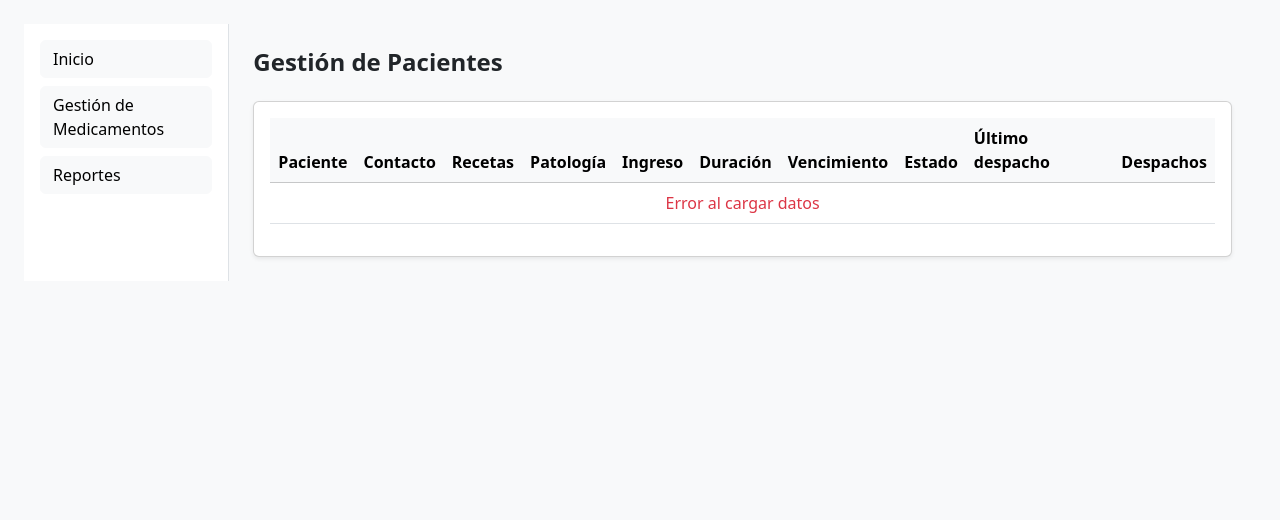
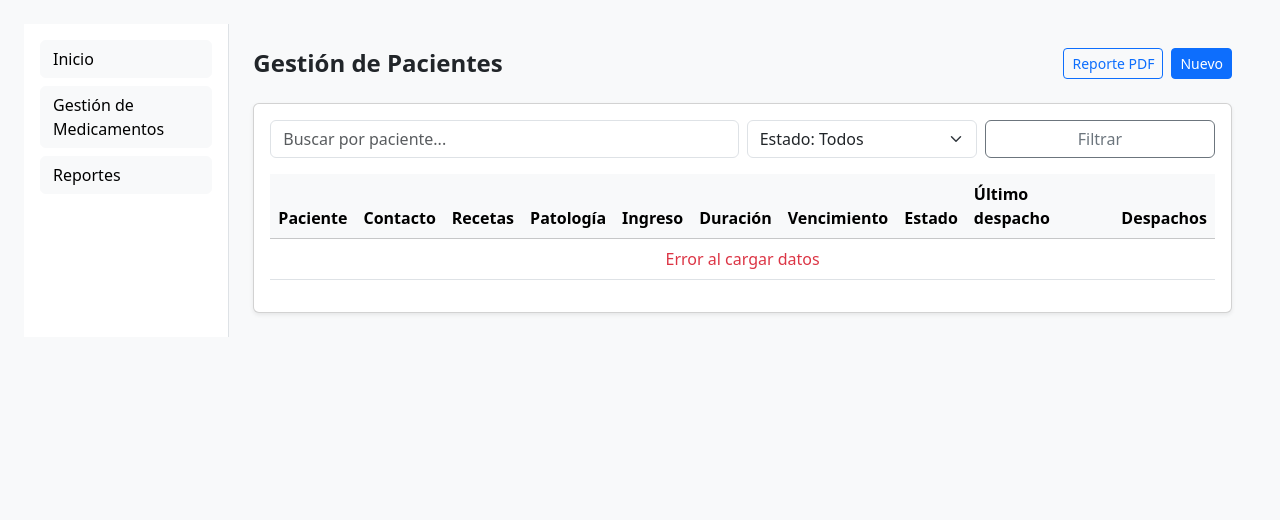
Before and after one commit to Lorena-V/Proyecto-titulo-TI, a Flask app: template app/templates/pacientes.html in a window 1280 px wide. Shown: the part 57-577 px from the top of the page. Run offline with Flask 3, Linux system fonts and the light colour scheme; the template is opened without the code that fills it, so the values that code supplies are empty.

Commit message:
Se agregó funcionalidad de búsqueda y filtrado en gestión de pacientes

```diff
--- a/app/static/js/app.js
+++ b/app/static/js/app.js
@@ -57,18 +57,91 @@ document.addEventListener("DOMContentLoaded", () => {
   }
 });
 
+// document.addEventListener("DOMContentLoaded", () => {
+//   const tbody = document.getElementById("tablaPacientesBody");
+//   if (!tbody) return;
+
+//   fetch("/api/gestion_pacientes")
+//     .then(res => res.json())
+//     .then(data => {
+//       tbody.innerHTML = "";
+
+//       data.forEach(row => {
+//         const tr = document.createElement("tr");
+
+//         tr.innerHTML = `
+//           <td>${row.paciente}</td>
+//           <td>${row.contacto ?? "-"}</td>
+//           <td>${row.recetas}</td>
+//           <td>${row.patologia}</td>
+//           <td>${formatFecha(row.ingreso)}</td>
+//           <td>${row.duracion_dias} días</td>
+//           <td>${formatFecha(row.vencimiento)}</td>
+//           <td>
+//             <span class="badge ${row.estado === "Vigente" ? "bg-success" : "bg-danger"}">
+//               ${row.estado}
+//             </span>
+//           </td>
+//           <td>${row.ultimo_despacho ? formatFecha(row.ultimo_despacho) : "-"}</td>
+//           <td>${row.despachos_realizados}</td>
+//         `;
+
+//         tbody.appendChild(tr);
+//       });
+//     })
+//     .catch(err => {
+//       console.error("Error cargando pacientes:", err);
+//       tbody.innerHTML = `
+//         <tr>
+//           <td colspan="10" class="text-center text-danger">
+//             Error al cargar datos
+//           </td>
+//         </tr>
+//       `;
+//     });
+// });
+
 document.addEventListener("DOMContentLoaded", () => {
   const tbody = document.getElementById("tablaPacientesBody");
   if (!tbody) return;
 
-  fetch("/api/gestion_pacientes")
-    .then(res => res.json())
-    .then(data => {
+  const searchInput = document.getElementById("searchPaciente");
+  const filtroEstado = document.getElementById("filtroEstado");
+  const btnFiltrar = document.getElementById("btnFiltrarPacientes");
+
+  let allData = []; // cache
+
+  function estadoCalculado(row) {
+    // Usaremos la fecha de vencimiento para decidir Vigente / Vencida / Porvencer
+    // Por vencer = vigente y vence dentro de 30 días
+    const hoy = new Date();
+    hoy.setHours(0, 0, 0, 0);
+
+    if (!row.vencimiento) return row.estado || "Vigente";
+
+    const [y, m, d] = row.vencimiento.split("-").map(Number);
+    const venc = new Date(y, m - 1, d);
+    venc.setHours(0, 0, 0, 0);
+
+    if (venc < hoy) return "Vencida";
+
+    const diffDias = Math.ceil((venc - hoy) / (1000 * 60 * 60 * 24));
+    if (diffDias <= 30) return "Porvencer";
+
+    return "Vigente";
+  }
+
+  function render(data) {
     tbody.innerHTML = "";
 
-      data.forEach(row => {
+    data.forEach((row) => {
+      const est = estadoCalculado(row);
+      const badgeClass =
+        est === "Vigente" ? "bg-success" :
+        est === "Porvencer" ? "bg-warning text-dark" :
+        "bg-danger";
+
       const tr = document.createElement("tr");
-
       tr.innerHTML = `
         <td>${row.paciente}</td>
         <td>${row.contacto ?? "-"}</td>
@@ -77,19 +150,52 @@ document.addEventListener("DOMContentLoaded", () => {
         <td>${formatFecha(row.ingreso)}</td>
         <td>${row.duracion_dias} días</td>
         <td>${formatFecha(row.vencimiento)}</td>
-          <td>
-            <span class="badge ${row.estado === "Vigente" ? "bg-success" : "bg-danger"}">
-              ${row.estado}
-            </span>
-          </td>
+        <td><span class="badge ${badgeClass}">${est}</span></td>
         <td>${row.ultimo_despacho ? formatFecha(row.ultimo_despacho) : "-"}</td>
         <td>${row.despachos_realizados}</td>
       `;
-
       tbody.appendChild(tr);
     });
+
+    if (data.length === 0) {
+      tbody.innerHTML = `
+        <tr>
+          <td colspan="10" class="text-center text-muted">Sin resultados</td>
+        </tr>
+      `;
+    }
+  }
+
+  function aplicarFiltros() {
+    const q = (searchInput?.value || "").toLowerCase().trim();
+    const estadoSel = filtroEstado?.value || "";
+
+    const filtrados = allData.filter((row) => {
+      // 1) Buscador: solo por nombre de paciente
+      if (q && !(row.paciente || "").toLowerCase().includes(q)) {
+        return false;
+      }
+
+      // 2) Filtro estado
+      if (estadoSel) {
+        const est = estadoCalculado(row);
+        if (estadoSel !== est) return false;
+      }
+
+      return true;
+    });
+
+    render(filtrados);
+  }
+
+  // Carga inicial
+  fetch("/api/gestion_pacientes")
+    .then((res) => res.json())
+    .then((data) => {
+      allData = Array.isArray(data) ? data : [];
+      aplicarFiltros(); // render inicial
     })
-    .catch(err => {
+    .catch((err) => {
       console.error("Error cargando pacientes:", err);
       tbody.innerHTML = `
         <tr>
@@ -99,7 +205,19 @@ document.addEventListener("DOMContentLoaded", () => {
         </tr>
       `;
     });
+
+  // Eventos (igual estilo que medicamentos)
+  if (searchInput) {
+    searchInput.addEventListener("input", aplicarFiltros);
+  }
+  if (filtroEstado) {
+    filtroEstado.addEventListener("change", aplicarFiltros);
+  }
+  if (btnFiltrar) {
+    btnFiltrar.addEventListener("click", aplicarFiltros);
+  }
 });
+
 
 function formatFecha(fecha) {
   if (!fecha) return "-";
--- a/app/templates/pacientes.html
+++ b/app/templates/pacientes.html
@@ -6,10 +6,37 @@
 
 <div class="d-flex justify-content-between align-items-center mb-4">
   <h1 class="h4 fw-bold mb-0">Gestión de Pacientes</h1>
+  <div class="d-flex gap-2">
+    <button class="btn btn-outline-primary btn-sm" type="button">Reporte PDF</button>
+    <button class="btn btn-primary btn-sm" type="button">Nuevo</button>
+  </div>
 </div>
 
 <div class="card shadow-sm">
   <div class="card-body">
+
+    <!-- Barra superior: búsqueda + filtro -->
+    <div class="row g-2 align-items-center mb-3">
+      <div class="col-12 col-md-6">
+        <input id="searchPaciente" class="form-control" type="search"
+              placeholder="Buscar por paciente...">
+      </div>
+
+      <div class="col-12 col-md-3">
+        <select id="filtroEstado" class="form-select">
+          <option value="" selected>Estado: Todos</option>
+          <option value="Vigente">Vigente</option>
+          <option value="Porvencer">Por vencer</option>
+          <option value="Vencida">Vencida</option>
+        </select>
+      </div>
+
+      <div class="col-12 col-md-3 text-md-end">
+        <button id="btnFiltrarPacientes" class="btn btn-outline-secondary w-100 w-md-auto" type="button">
+          Filtrar
+        </button>
+      </div>
+    </div>
 
     <div class="table-responsive">
       <table class="table table-hover align-middle">
```
Lines whose indentation alone changed are shown as unchanged.
